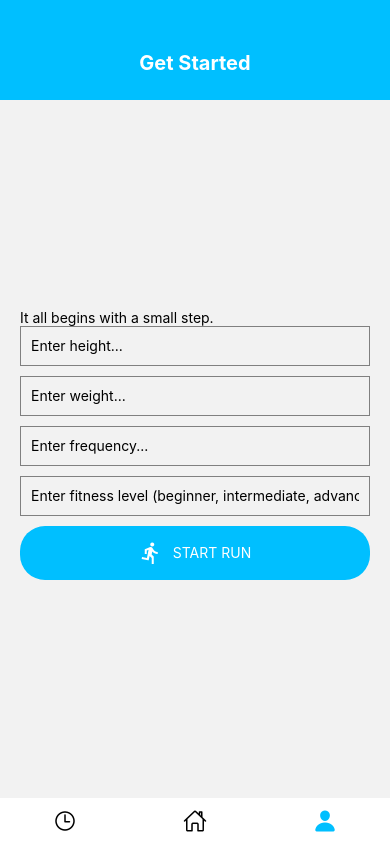
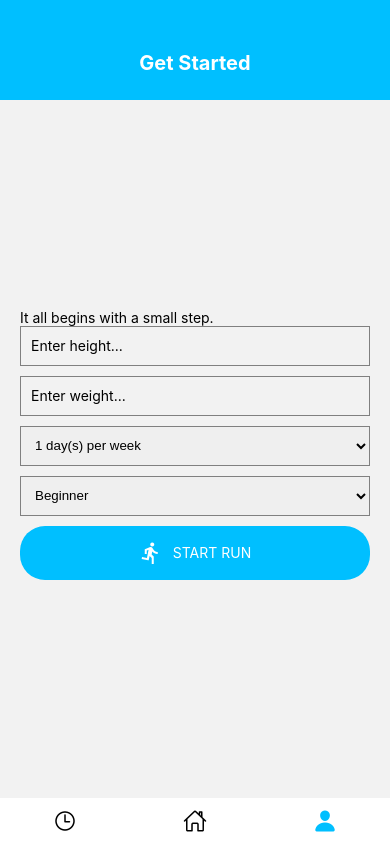
Before and after one commit to SaiSurajMatta/Running-Tracker-FrontEnd, a React Native app: screen /FirstTime in a window 390 px wide. Built offline with nearby package versions, Linux system fonts and the light colour scheme.

Commit message:
did some modifications in the field types and added some code fixes

```diff
--- a/logPreviousActivity/LogActivityScreen.js
+++ b/logPreviousActivity/LogActivityScreen.js
@@ -8,7 +8,7 @@ import {
 } from "react-native";
 import { Ionicons, MaterialCommunityIcons } from "@expo/vector-icons";
 
-const LogActivityScreen = ({ navigation }) => {
+const LogActivityScreen = ({ navigation, route }) => {
   const [activityTitle, setActivityTitle] = useState("");
   const [location, setLocation] = useState("");
   const [date, setDate] = useState("");
--- a/package.json
+++ b/package.json
@@ -12,7 +12,7 @@
   "dependencies": {
     "@expo/vector-icons": "^14.0.0",
     "@react-native-community/datetimepicker": "7.6.1",
-    "@react-native-picker/picker": "2.6.1",
+    "@react-native-picker/picker": "^2.6.1",
     "@react-navigation/bottom-tabs": "^6.5.16",
     "@react-navigation/native": "^6.1.10",
     "@react-navigation/stack": "^6.3.21",
@@ -22,6 +22,7 @@
     "react-hook-form": "^7.51.0",
     "react-native": "0.73.6",
     "react-native-dropdown-picker": "^5.4.6",
+    "react-native-elements": "^3.4.3",
     "react-native-gesture-handler": "~2.14.0",
     "react-native-reanimated": "~3.6.2",
     "react-native-safe-area-context": "4.8.2",
--- a/startNewRun/FirstTime.js
+++ b/startNewRun/FirstTime.js
@@ -7,13 +7,15 @@ import {
   StyleSheet,
   TouchableOpacity,
 } from "react-native";
+import { Picker } from '@react-native-picker/picker';
+
 import { Ionicons, MaterialCommunityIcons } from "@expo/vector-icons";
 
-const FirstTime = ({ navigation }) => {
+const FirstTime = ({ navigation, route }) => {
   const [height, setHeight] = useState("");
   const [weight, setWeight] = useState("");
-  const [frequency, setFrequency] = useState("");
-  const [fitnessLevel, setFitnessLevel] = useState("");
+  const [frequency, setFrequency] = useState("1");
+  const [fitnessLevel, setFitnessLevel] = useState("1");
 
   // Active tab for highlighting the current section in the navigation bar
   const [activeTab, setActiveTab] = useState("profile"); // Assuming 'FirstTime' is part of 'profile'
@@ -21,6 +23,16 @@ const FirstTime = ({ navigation }) => {
   const handleSubmit = () => {
     // Save the data or navigate to the next screen
     navigation.navigate("StartScreen");
+  };
+
+  // Function to handle frequency selection
+  const handleFrequencyChange = (value) => {
+    setFrequency(value);
+  };
+
+  // Function to handle fitness level selection
+  const handleFitnessLevelChange = (value) => {
+    setFitnessLevel(value);
   };
 
   const handleNavigation = (tab) => {
@@ -52,18 +64,26 @@ const FirstTime = ({ navigation }) => {
           onChangeText={setWeight}
           style={styles.input}
         />
-        <TextInput
-          placeholder="Enter frequency..."
-          value={frequency}
-          onChangeText={setFrequency}
+        <Picker
+          selectedValue={frequency}
+          onValueChange={(itemValue) => handleFrequencyChange(itemValue)}
           style={styles.input}
-        />
-        <TextInput
-          placeholder="Enter fitness level (beginner, intermediate, advanced)"
-          value={fitnessLevel}
-          onChangeText={setFitnessLevel}
+        >
+          {[...Array(7)].map((_, index) => (
+            <Picker.Item key={index + 1} label={`${index + 1} day(s) per week`} value={(index + 1).toString()} />
+          ))}
+        </Picker>
+        {/* Fitness level dropdown */}
+        <Picker
+          selectedValue={fitnessLevel}
+          onValueChange={(itemValue) => handleFitnessLevelChange(itemValue)}
           style={styles.input}
-        />
+        >
+          <Picker.Item label="Beginner" value="1" />
+          <Picker.Item label="Intermediate" value="2" />
+          <Picker.Item label="Expert" value="3" />
+        </Picker>
+
         <TouchableOpacity style={styles.button} onPress={handleSubmit}>
           <MaterialCommunityIcons name="run" size={24} color="white" />
           <Text style={styles.buttonText}>START RUN</Text>
--- a/startNewRun/StartScreen.js
+++ b/startNewRun/StartScreen.js
@@ -2,7 +2,7 @@ import React, { useState } from 'react';
 import { View, Text, TextInput, Button, StyleSheet, TouchableOpacity } from 'react-native';
 import { MaterialCommunityIcons, Ionicons } from '@expo/vector-icons';
 
-const StartScreen = ({ navigation }) => {
+const StartScreen = ({ navigation, route }) => {
   const [title, setTitle] = useState('');
   const [location, setLocation] = useState('');
   const [activeTab, setActiveTab] = useState('profile'); // Assuming 'home' is the active tab for demonstration
```
Also changed, not shown: history/HistoryScreen.js (line endings or trailing spaces), profile/ProfileScreen.js (line endings or trailing spaces), 1 other file (tests, documents, lock files or other folders).
